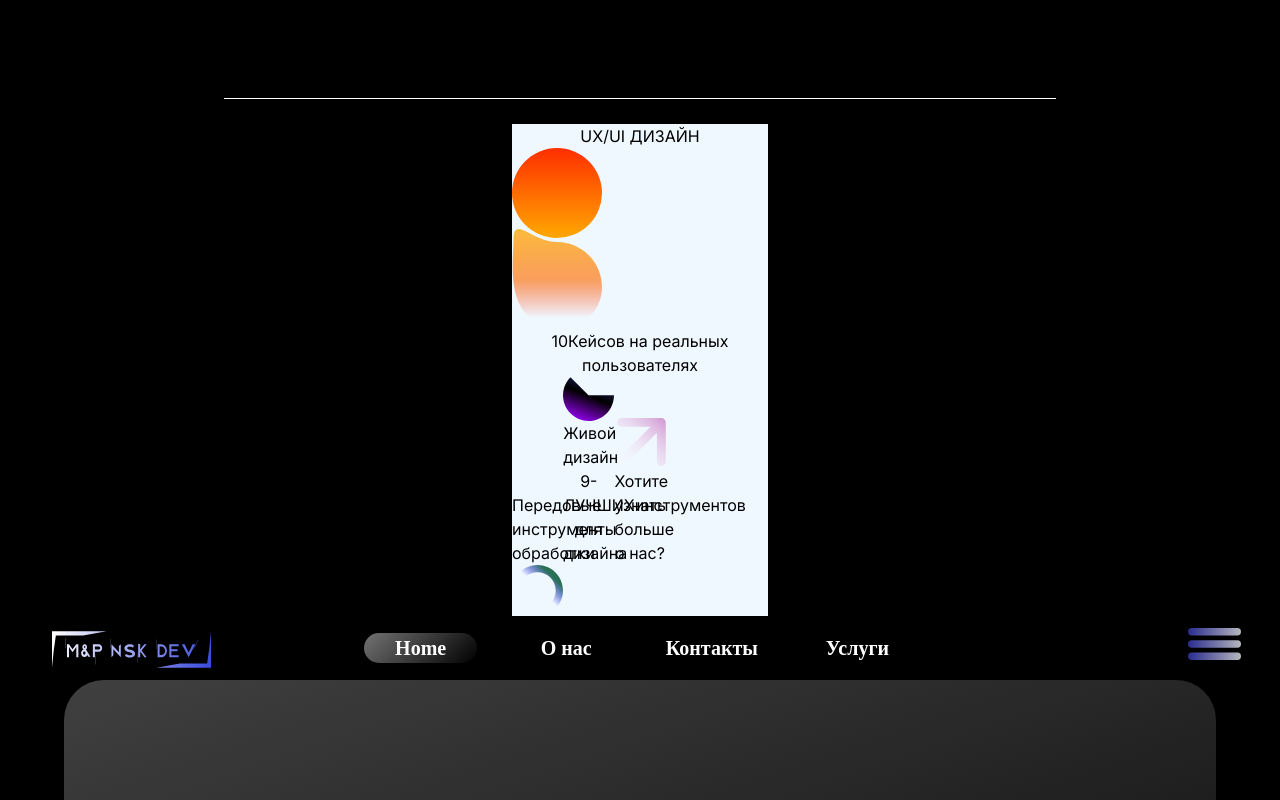
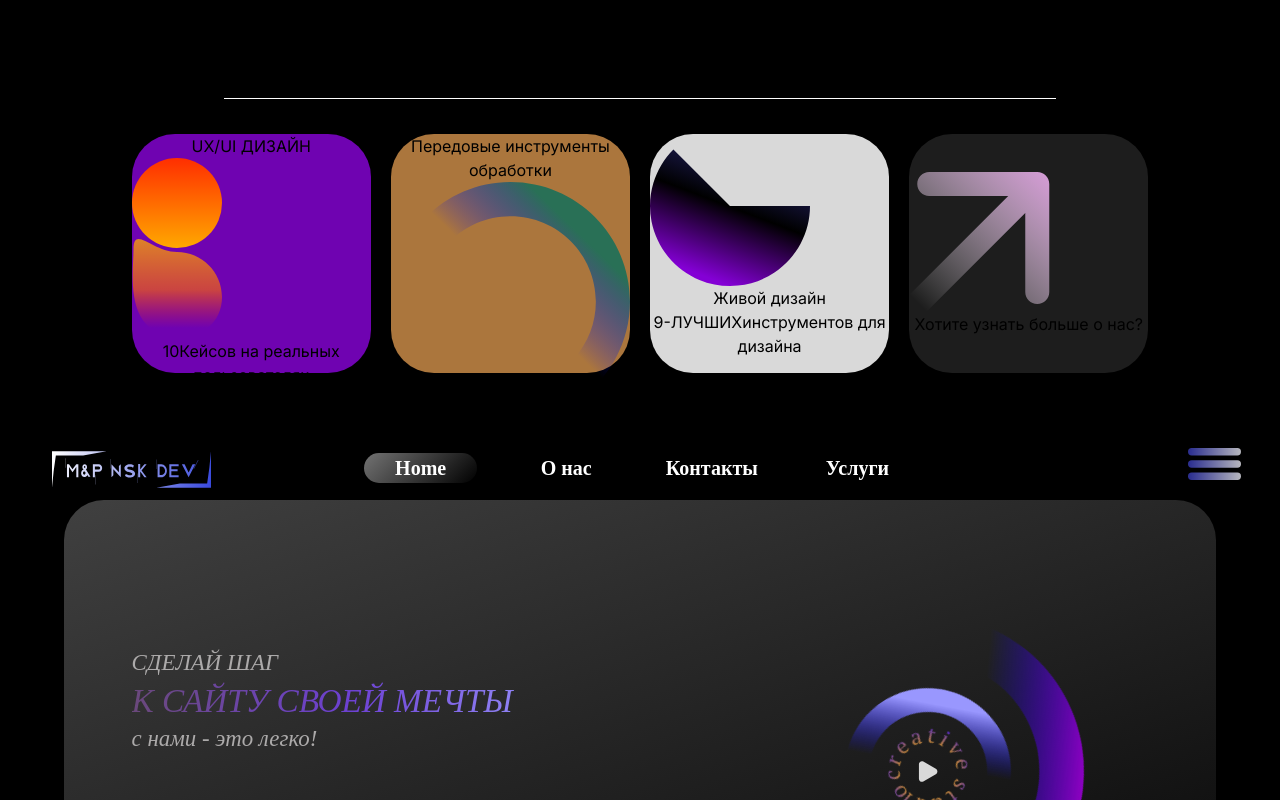
Before and after one commit to PavelMosolov79/new-site-company, a Next.js app: page / in a window 1280 px wide. Shown: the part 660-1460 px from the top of the page. Built offline with nearby package versions, Linux system fonts and the light colour scheme.

Commit message:
created block section
TODO
CSS for block section

```diff
--- a/src/mainPage/MainPage/blocksSection/BlocksSection.jsx
+++ b/src/mainPage/MainPage/blocksSection/BlocksSection.jsx
@@ -11,8 +11,8 @@ const BlocksSection = ({ func }) => {
 
   return (
     <div className="blocks">
-      <div className="blocks__layout-button">
-        <button className="blocks__ui">
+      <div className="blocks__layout">
+        <button className="blocks__ui-button">
           <div className="blocks__ui">
             <h2>UX/UI ДИЗАЙН</h2>
             <div className="blocks__ui-text">
--- a/src/mainPage/MainPage/blocksSection/BlocksSectionDesctop.css
+++ b/src/mainPage/MainPage/blocksSection/BlocksSectionDesctop.css
@@ -35,25 +35,49 @@
         height: 30%;
     }
 
-    .blocks__layout-button{
-        background-color: aliceblue;
-        width: 20%;
-        height: 20%;
+    .blocks__layout{
+        display: flex;
+        justify-content: center;
+
+        /* background-color: aliceblue; */
+        width: 90%;
+        height: calc(var(--index) * 15);
+    }
+
+    .blocks__ui-button{
+        border-radius: 43px;
+        background: #6F03B1;
+
+        margin: 10px;
+        width: calc(var(--index) * 11.5);
+        height: calc(var(--index) * 11.5);
     }
 
     .blocks__tools-button{
-        width: 20%;
-        height: 20%;
+        border-radius: 43px;
+        background: #AB763D;
+
+        margin: 10px;
+        width: calc(var(--index) * 11.5);
+        height: calc(var(--index) * 11.5);
     }
 
     .blocks__design-button{
-        width: 20%;
-        height: 20%;
+        border-radius: 43px;
+        background: #D9D9D9;
+
+        margin: 10px;
+        width: calc(var(--index) * 11.5);
+        height: calc(var(--index) * 11.5);
     }
 
     .blocks__more-button{
-        width: 20%;
-        height: 20%;
+        border-radius: 43px;
+        background: #1D1D1D;
+
+        margin: 10px;
+        width: calc(var(--index) * 11.5);
+        height: calc(var(--index) * 11.5);
     }
 
     .main__container-animation__three{
```
